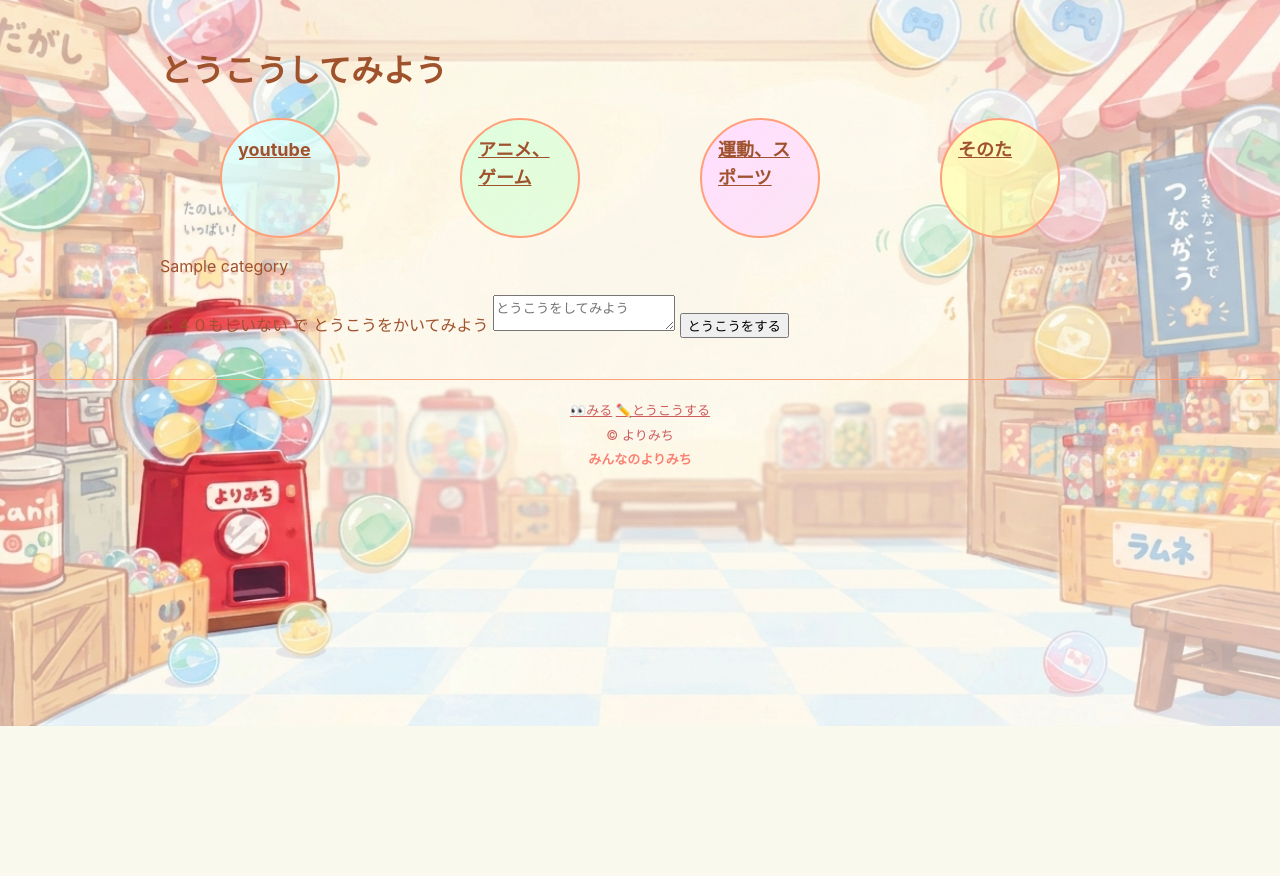
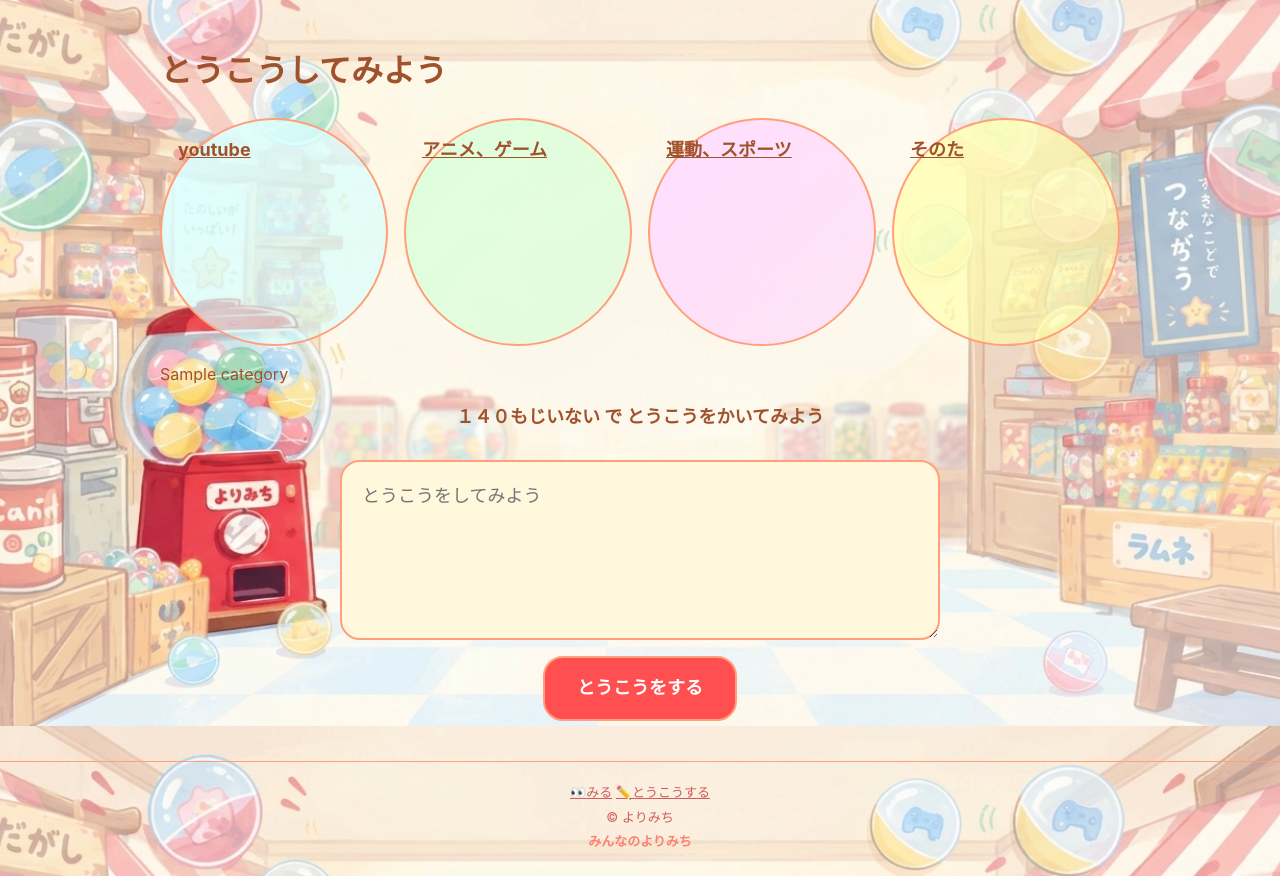
Before and after one commit to E-team-RT/E-team-Hackathon, a Flask app: template SNSApp/templates/post/posts.html in a window 1280 px wide. Shown: the part 74-950 px from the top of the page. Before the commit the page ends 800 px from the top, so only its background shows below. Run offline with Flask 2, Linux system fonts and the light colour scheme; the template is opened without the code that fills it: most values are stand-ins (such as "Sample title", 1, 10 or a date in 2020); some libraries are stand-ins or nearby versions.

Commit message:
posats.cssの作成home.cssのgapなどをいったん上書き

```diff
--- a/SNSApp/static/css/posts.css
+++ b/SNSApp/static/css/posts.css
@@ -1 +1,65 @@
-/* 投稿・投稿閲覧用CSS */
+/* 選択されているカテゴリを暗くする */
+.category-button.active{
+	filter: brightness(0.7);
+}
+
+.category-list {
+    gap: clamp(4px, 2vw, 16px);
+    flex-wrap: wrap;
+}
+
+.category-button {
+    flex: 1;
+    width: auto;
+    height: auto;
+    aspect-ratio: 1;
+}
+
+form{
+	display: flex;
+	flex-direction: column;
+	align-items: center;
+	gap: 16px;
+}
+
+/* テキストエリアの設定140文字が入るようなサイズ */
+textarea{
+	width: 100%;
+	max-width: 600px;
+	min-height: 180px;
+	padding: clamp(12px, 3vw, 20px) clamp(14px, 3vw, 20px);
+	border: 2px solid var(--color-border);
+	border-radius: 20px;
+	background: var(--color-cream);
+	font: inherit;
+	font-size: 18px;
+}
+/* ラベルの設定 */
+label{
+	display: block;
+	font-size: 18px;
+	margin-bottom: 12px;
+	font-weight: 700;
+}
+/* ボタンの設定、デザイン */
+button {
+    padding: clamp(12px, 3vw, 16px) clamp(20px, 5vw, 32px);
+    border: 2px solid var(--color-border);
+    border-radius: 20px;
+    background: var(--color-main);
+    color: #fff;
+    font: inherit;
+    font-size: 18px;
+    font-weight: 700;
+    cursor: pointer;
+}
+
+button:hover {
+    background: var(--color-main-dark);
+}
+
+@media (max-width: 600px) {
+    .category-button {
+        flex: 0 0 50%;
+    }
+}
```
